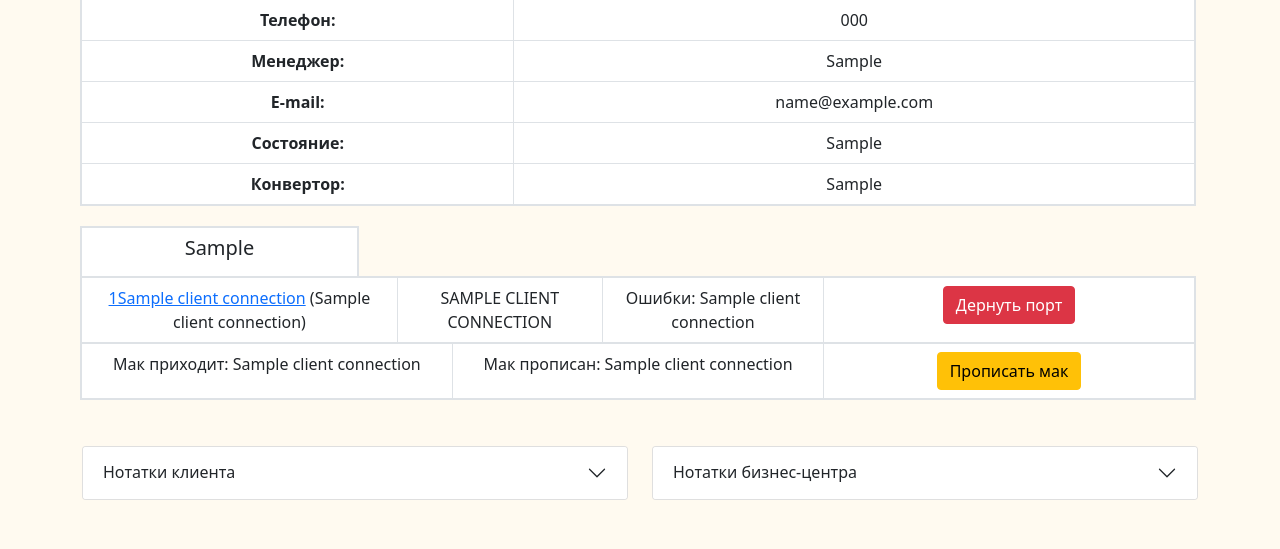
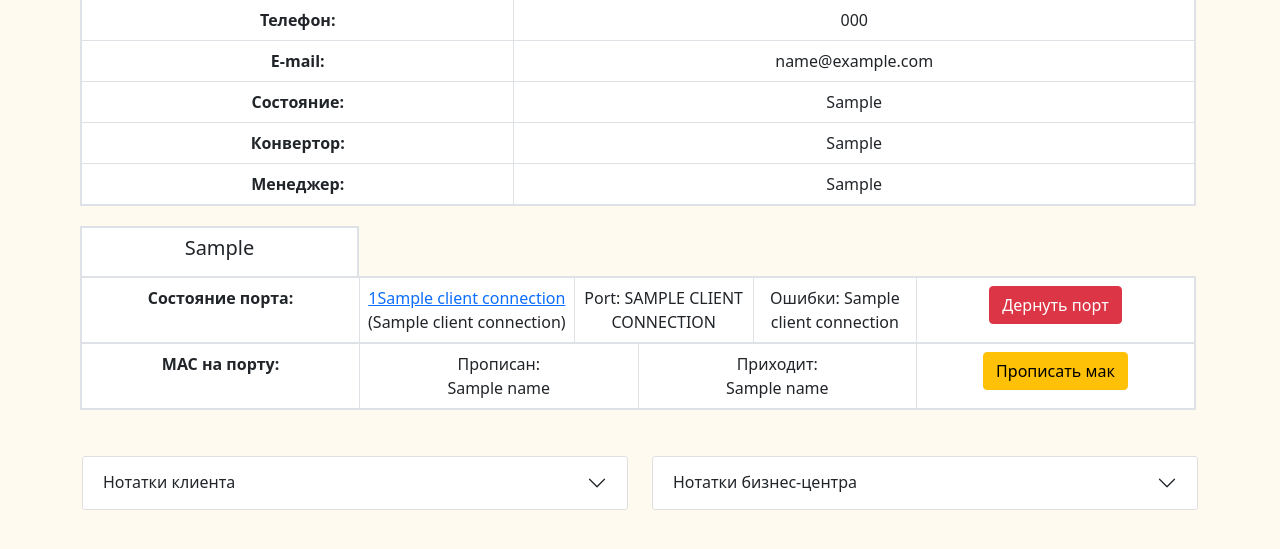
Before and after one commit to FILA722/NBI-Navigator, a Flask app: template templates/client.html in a window 1280 px wide. Shown: the part 74-623 px from the top of the page. Run offline with Flask 2, Linux system fonts and the light colour scheme; the template is opened without the code that fills it: most values are stand-ins (such as "Sample title", 1, 10 or a date in 2020); lists and menus that the app fills with data are empty; parts of the project's set-up code (start-up, migrations or seed data) failed here and were passed over.

Commit message:
bulding client.html regrouped mac_addreses fields

```diff
--- a/templates/client.html
+++ b/templates/client.html
@@ -20,10 +20,6 @@
               <td class="center">{{ client_tel }}</td>
             </tr>
             <tr>
-              <th scope="row" class="center">Менеджер: </th>
-              <td class="center">{{ client_manager }}</td>
-            </tr>
-            <tr>
               <th scope="row" class="center">E-mail: </th>
               <td class="center">{{ client_email }}</td>
             </tr>
@@ -34,6 +30,10 @@
             <tr>
                 <th scope="row" class="center">Конвертор: </th>
                 <td class="center">{{ client_converter }}</td>
+            </tr>
+            <tr>
+              <th scope="row" class="center">Менеджер: </th>
+              <td class="center">{{ client_manager }}</td>
             </tr>
         </tbody>
 </table>
@@ -53,10 +53,11 @@
     <table class="table table-bordered client-table border border-2">
         <tbody>
             <tr>
+              <th scope="row" class="center col-3">Состояние порта:</th>
               <td class="center"><a href="http://{{ client_connection_data[ip][1] }}">{{ client_connection_data[ip][0]}}{{ client_connection_data[ip][2]}}</a> ({{ client_connection_data[ip][5] }})</td>
-              <td class="center">{{ client_connection_data[ip][6].upper() }}</td>
+              <td class="center">Port: {{ client_connection_data[ip][6].upper() }}</td>
               <td class="center">Ошибки: {{ client_connection_data[ip][9] }}</td>
-              <td class="center col-4"><button type="button" class="btn btn-danger">Дернуть порт</button></td>
+              <td class="center col-3"><button type="button" class="btn btn-danger">Дернуть порт</button></td>
             </tr>
         </tbody>
     </table>
@@ -64,9 +65,22 @@
     <table class="table table-bordered client-table border border-2">
         <tbody>
             <tr>
-              <td class="center col-4"> Мак приходит: {{ client_connection_data[ip][8] }}</td>
-              <td class="center col-4"> Мак прописан: {{ client_connection_data[ip][7] }}</td>
-              <td class="center col-4"><button type="button" class="btn btn-warning">Прописать мак</button></td>
+              <th scope="row" class="center сol-3">MAC на порту:</th>
+              <td class="center col-3">
+                  Прописан:
+                  {% for mac_on in client_connection_data[ip][7] %}
+                    <br>
+                    {{ mac_on }}
+                  {% endfor %}
+              </td>
+              <td class="center col-3">
+                Приходит:
+                  {% for mac_in in client_connection_data[ip][8] %}
+                    <br>
+                    {{ mac_in }}
+                  {% endfor %}
+              </td>
+              <td class="center col-3"><button type="button" class="btn btn-warning">Прописать мак</button></td>
             </tr>
         </tbody>
     </table>
--- a/templates/search.html
+++ b/templates/search.html
@@ -27,7 +27,6 @@
   <br>
   <div class="row">
     <div class="col-6">
-<!--        <h5>Результаты поиска:</h5>-->
         <div class="list-group">
           {% for client in clients %}
               <a href="/client/{{ client }}" class="list-group-item list-group-item-action list-group-item-light">{{ client.upper() }}</a>
```
